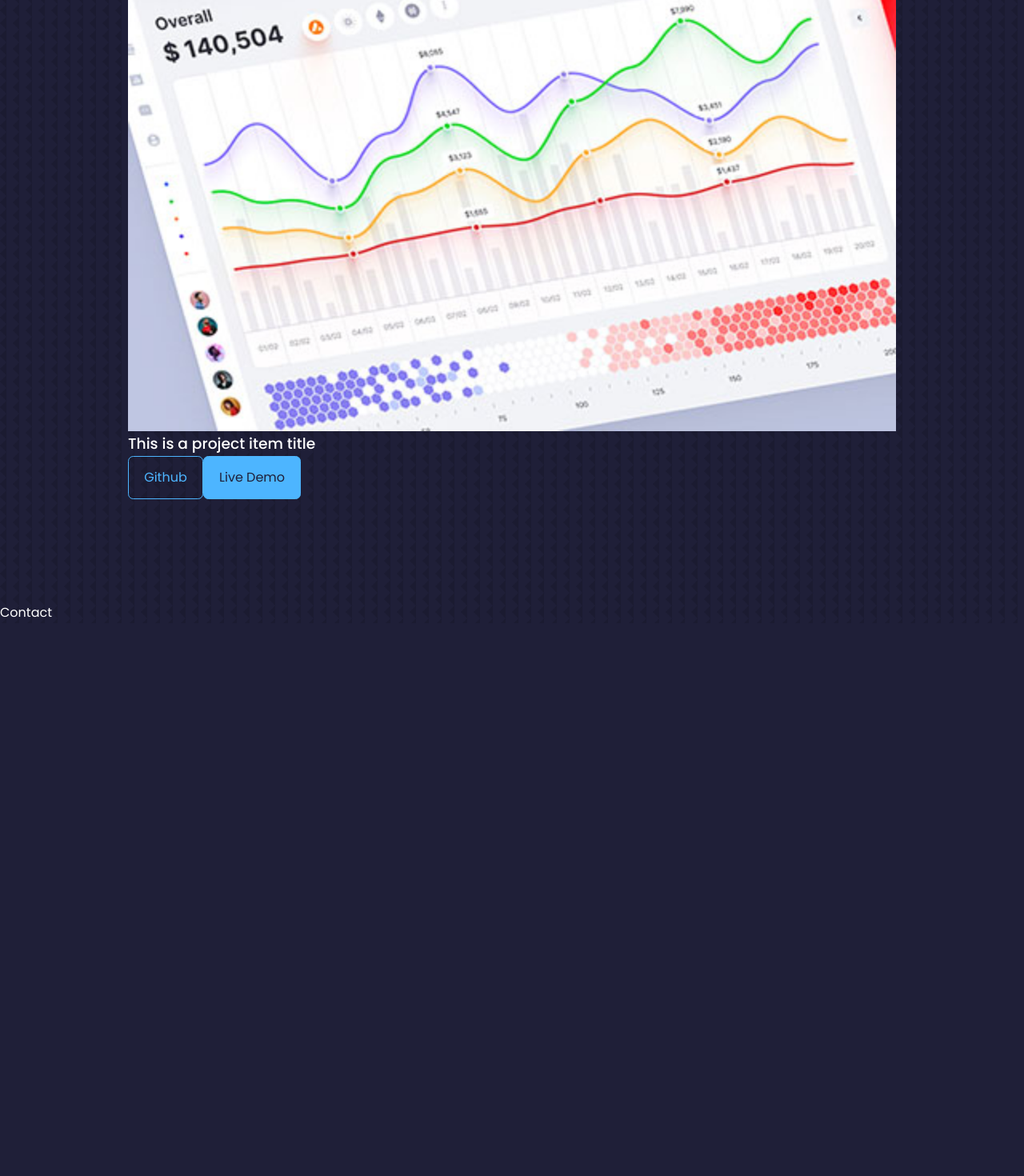
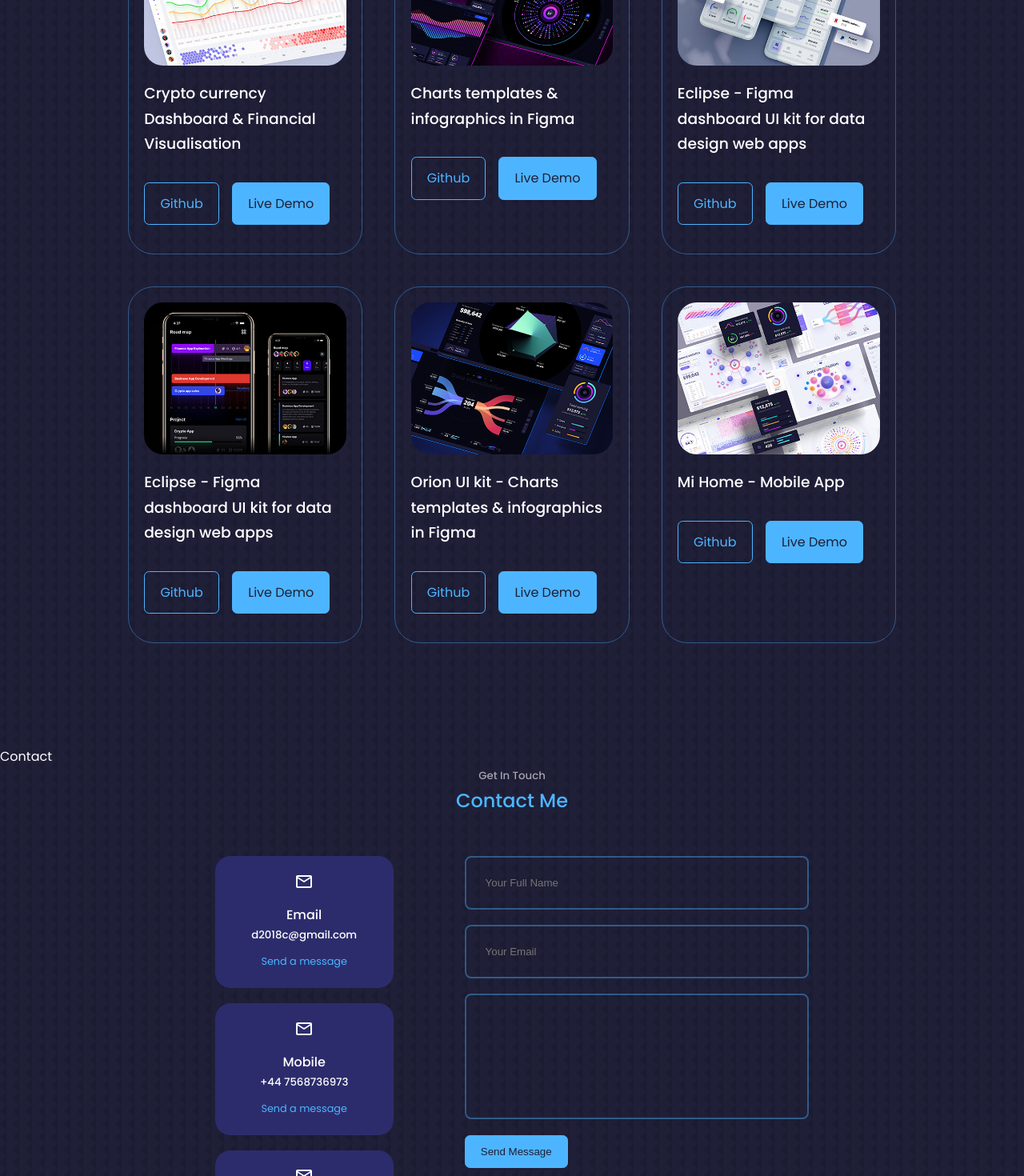
Before and after one commit to MohammedDChowdhury/my-portfolio, a React (Create React App) app: page / in a window 1280 px wide. Shown: the part 2715-4185 px from the top of the page at 80% size. Before the commit the page ends 3494 px from the top, so only its background shows below. Built offline with nearby package versions, Linux system fonts and the light colour scheme.

Commit message:
about comp fixed, contact and projects added

```diff
--- a/package.json
+++ b/package.json
@@ -6,6 +6,7 @@
     "@testing-library/jest-dom": "^5.16.4",
     "@testing-library/react": "^13.2.0",
     "@testing-library/user-event": "^13.5.0",
+    "emailjs-com": "^3.2.0",
     "react": "^18.1.0",
     "react-dom": "^18.1.0",
     "react-icons": "^4.4.0",
--- a/src/components/about/About.jsx
+++ b/src/components/about/About.jsx
@@ -1,50 +1,54 @@
-import React from 'react'
-import './about.css'
-import ME from '../../assets/me-about.jpg'
-import {FaAward} from 'react-icons/fa'
-import {FiUsers} from 'react-icons/fi'
-import {GiGraduateCap} from 'react-icons/gi'
+import React from "react";
+import "./about.css";
+import ME from "../../assets/me-about.jpg";
+import { FaAward } from "react-icons/fa";
+import { FiUsers } from "react-icons/fi";
+import { GiGraduateCap } from "react-icons/gi";
 
 export default function About() {
   return (
-    <section id='about'>
+    <section id="about">
       <h5>Get to know</h5>
       <h2>About Me</h2>
-
 
       <div className="container about__container">
         <div className="about__me">
           <div className="about__me-image">
             <img src={ME} alt="" />
-
           </div>
         </div>
 
         <div className="about__content">
           <div className="about__cards">
-      <article className='about__card'>
-      <FaAward className='about__icon'/>
+            <article className="about__card">
+              <FaAward className="about__icon" />
               <h5>Experience</h5>
               <small>3 Years of Web Development</small>
-
             </article>
-      <article className='about__card'>
-      <GiGraduateCap className='about__icon'/>
+            <article className="about__card">
+              <GiGraduateCap className="about__icon" />
               <h5>Graduate in Software Engineering (BEng)</h5>
               <small>Upper Second-Class Honours (2:1)</small>
-
             </article>
-      <article className='about__card'>
-      <FiUsers className='about__icon'/>
+            <article className="about__card">
+              <FiUsers className="about__icon" />
               <h5>About More</h5>
-      <small>A enthusiastic Front-End Developer passionate about building and designing websites to the next level</small>
-
+              <small>
+                A enthusiastic Front-End Developer passionate about building and
+                designing websites to the next level
+              </small>
             </article>
-
           </div>
-    <p>A enthusiastic Front-End Developer passionate about building and designing websites to a new level in order to enhance user-experience</p>
+          <p>
+            A enthusiastic Front-End Developer passionate about building and
+            designing websites to a new level in order to enhance
+            user-experience
+          </p>
+          <a href="#contact" className="btn btn-primary">
+            Let's talk
+          </a>
         </div>
       </div>
     </section>
-  )
+  );
 }
--- a/src/components/about/about.css
+++ b/src/components/about/about.css
@@ -64,24 +64,22 @@
   color: var(--color-light);
 }
 
-
 /* -------------- MEDIA QUERIES (MEDIUM DEVICES) ------------ */
 @media screen and (max-width: 1024px) {
   .about__container {
     grid-template-columns: 1fr;
+    gap: 0;
   }
 
   .about__me {
     width: 50%;
     margin: 2rem auto 4rem;
   }
-}
 
   .about__content p {
     margin: 1rem 0 1 1.5rem;
   }
-
-
+}
 
 /* -------------- MEDIA QUERIES (SMALL DEVICES) ------------ */
 @media screen and (max-width: 600px) {
@@ -89,7 +87,6 @@
     width: 65%;
     margin: 0 auto 3rem;
   }
-
 
   .about__cards {
     grid-template-columns: 1fr 1fr;
--- a/src/components/contact/Contact.jsx
+++ b/src/components/contact/Contact.jsx
@@ -1,8 +1,70 @@
-import React from 'react'
+import React from "react";
+import "./contact.css";
+import { MdOutlineEmail } from "react-icons/md";
+import { useRef } from "react";
+import emailjs from "emailjs-com";
+const Contact = () => {
+  const form = useRef();
+  const SendEmail = (e) => {
+    e.preventDefault();
 
-export default function Contact() {
+    emailjs.sendForm(
+      "YOUR_SERVICE_ID",
+      "YOUR_TEMPLATE_ID",
+      form.current,
+      "YOUR_PUBLIC_KEY"
+    );
+  };
   return (
-    <section id='contact'>Contact </section>
+    <section id="contact">
+      Contact
+      <h5>Get In Touch</h5>
+      <h2>Contact Me</h2>
+      <div className="container contact__container">
+        <div className="contact__options">
+          <article className="contact__option">
+            <MdOutlineEmail className="contact__option-icon" />
+            <h4>Email</h4>
+            <h5>d2018c@gmail.com</h5>
+            <a href="mailto:d2018c@gmail.com">Send a message </a>
+          </article>
+          <article className="contact__option">
+            <MdOutlineEmail className="contact__option-icon" />
+            <h4>Mobile</h4>
+            <h5>+44 7568736973</h5>
+            <a href="https://api.whatsapp.com/send?phone=07568736973">
+              Send a message{" "}
+            </a>
+          </article>{" "}
+          <article className="contact__option">
+            <MdOutlineEmail className="contact__option-icon" />
+            <h4>LinkedIn</h4>
+            <h5>MC</h5>
+            <a href="https://www.linkedin.com/in/mohammed-chowdhury-917127200/">
+              Send a message
+            </a>
+          </article>
+        </div>
 
-  )
-}
+        {/* END OF CONTACT OPTIONS */}
+        <form ref={form}>
+          <input
+            type="text"
+            name="name"
+            placeholder="Your Full Name"
+            required
+          />
+          <input type="email" name="email" placeholder="Your Email" required />
+          <textarea name="message" rows="7" placeholder="Your Message" required>
+            {" "}
+          </textarea>
+          <button type="submit" className="btn btn-primary">
+            Send Message
+          </button>
+        </form>
+      </div>
+    </section>
+  );
+};
+
+export default Contact;
--- a/src/components/contact/contact.css
+++ b/src/components/contact/contact.css
@@ -0,0 +1,71 @@
+.container.contact__container {
+  width: 58%;
+  display: grid;
+  grid-template-columns: 30% 58%;
+  gap: 12%;
+}
+
+.contact__options {
+  display: flex;
+  flex-direction: column;
+  gap: 1.2rem;
+}
+
+.contact__option {
+  background: var(--color-bg-variant);
+  padding: 1.2rem;
+  border-radius: 1.2rem;
+  text-align: center;
+  border: 1px solid transparent;
+  transition: var(--transition);
+}
+
+.contact__option:hover {
+  background: transparent;
+  border-color: var(--color-primary-variant);
+}
+
+.contact__option-icon {
+  font-size: 1.5rem;
+  margin-bottom: 0.5rem;
+}
+
+.contact__option a {
+  margin-top: 0.7rem;
+  display: inline-block;
+  font-size: 0.8rem;
+}
+/*
+ ===================== FORM =================  */
+
+form {
+  display: flex;
+  flex-direction: column;
+  gap: 1.2rem;
+}
+
+input,
+textarea {
+  width: 100%;
+  padding: 1.5rem;
+  border-radius: 0.5rem;
+  background: transparent;
+  border: 2px solid var(--color-primary-variant);
+  resize: none;
+  color: var(--color-white);
+}
+
+/* -------------- MEDIA QUERIES (MEDIUM DEVICES) ------------ */
+@media screen and (max-width: 1024px) {
+  .container.contact__container {
+    grid-template-columns: 1fr;
+    gap: 2rem;
+  }
+}
+
+/* -------------- MEDIA QUERIES (SMALL DEVICES) ------------ */
+@media screen and (max-width: 600px) {
+  .container.contact__container {
+    width: var(--container-width-sm);
+  }
+}
--- a/src/components/experience/Experience.jsx
+++ b/src/components/experience/Experience.jsx
@@ -7,7 +7,6 @@ export default function Experience() {
     <section id="experience">
       <h5>What skills I have</h5>
       <h2>My experience</h2>
-
       <div className="container experience__container">
         <div className="experience__frontend">
           <h3>Front-End Development</h3>
--- a/src/components/projects/Projects.jsx
+++ b/src/components/projects/Projects.jsx
@@ -7,28 +7,75 @@ import IMG4 from "../../assets/portfolio4.jpg";
 import IMG5 from "../../assets/portfolio5.png";
 import IMG6 from "../../assets/portfolio6.jpg";
 
+const data = [
+  {
+    id: 1,
+    image: IMG1,
+    title: "Crypto currency Dashboard & Financial Visualisation",
+    github: "https://github.com",
+    demo: "https://dribble.com/shots/1667315-Crypto-currency-dashboards-and-financial-data-visualization",
+  },
+  {
+    id: 2,
+    image: IMG2,
+    title: "Charts templates & infographics in Figma",
+    github: "https://github.com",
+    demo: "https://dribbble.com/shots/18543062-Orion-UI-kit-Charts-templates-infographics-in-Figma",
+  },
+  {
+    id: 3,
+    image: IMG3,
+    title: "Eclipse - Figma dashboard UI kit for data design web apps",
+    github: "https://github.com",
+    demo: "https://dribbble.com/shots/17393923-Eclipse-Figma-dashboard-UI-kit-for-data-design-web-apps",
+  },
+  {
+    id: 4,
+    image: IMG4,
+    title: "Eclipse - Figma dashboard UI kit for data design web apps",
+    github: "https://github.com",
+    demo: "https://dribbble.com/shots/16272177-Eclipse-Figma-dashboard-UI-kit-for-data-design-web-apps",
+  },
+  {
+    id: 5,
+    image: IMG5,
+    title: "Orion UI kit - Charts templates & infographics in Figma",
+    github: "https://github.com",
+    demo: "https://dribbble.com/shots/18308127-Orion-UI-kit-Charts-templates-infographics-in-Figma",
+  },
+  {
+    id: 6,
+    image: IMG6,
+    title: "Mi Home - Mobile App",
+    github: "https://github.com",
+    demo: "https://dribbble.com/shots/18616047-Mi-Home-Mobile-App",
+  },
+];
+
 export default function Projects() {
   return (
     <section id="projects">
-      <h5>What Skills I have</h5>
+      <h5>My Recent Work</h5>
       <h2>My Projects</h2>
       <div className="container projects__container">
-        <article className="projects__item">
+        {data.map(({ id, image, title, github, demo }) => {
+          return (
+            <article key={id} className="projects__item">
               <div className="projects__item-image">
-            <img src={IMG1} alt="" />
+                <img src={image} alt={title} />
               </div>
-          <h3>This is a project item title</h3>
-          <a href="https://github.com" className="btn">
+              <h3>{title}</h3>
+              <div className="projects__item-cta">
+                <a href={github} className="btn">
                   Github
                 </a>
-          <a
-            href="https://dribbble.com/Alien_pixels"
-            className="btn btn-primary"
-            target="_blank"
-          >
+                <a href={demo} className="btn btn-primary">
                   Live Demo
                 </a>
+              </div>
             </article>
+          );
+        })}
       </div>
     </section>
   );
--- a/src/components/projects/projects.css
+++ b/src/components/projects/projects.css
@@ -0,0 +1,49 @@
+.projects__container {
+  display: grid;
+  grid-template-columns: repeat(3, 1fr);
+  gap: 2.5rem;
+}
+
+.projects__item {
+  background: var(--color-bg-variant);
+  padding: 1.2rem;
+  border-radius: 2rem;
+  border: 1px solid transparent;
+  transition: var(--transition);
+}
+
+.projects__item {
+  border-color: var(--color-primary-variant);
+  background: transparent;
+}
+
+.projects__item-image {
+  border-radius: 1.5rem;
+  overflow: hidden;
+}
+
+.projects__item h3 {
+  margin: 1.2rem 0 2rem;
+}
+
+.projects__item-cta {
+  display: flex;
+  gap: 1rem;
+  margin-bottom: 1rem;
+}
+
+/* -------------- MEDIA QUERIES (MEDIUM DEVICES) ------------ */
+@media screen and (max-width: 1024px) {
+  .projects__container {
+    grid-template-columns: 1fr 1fr;
+    gap: 1.2rem;
+  }
+}
+
+/* -------------- MEDIA QUERIES (SMALL DEVICES) ------------ */
+@media screen and (max-width: 600px) {
+  .projects__container {
+    grid-template-columns: 1fr;
+    gap: 1rem;
+  }
+}
```
Also changed, not shown: 1 other file (tests, documents, lock files or other folders). Lines whose indentation alone changed are shown as unchanged.
